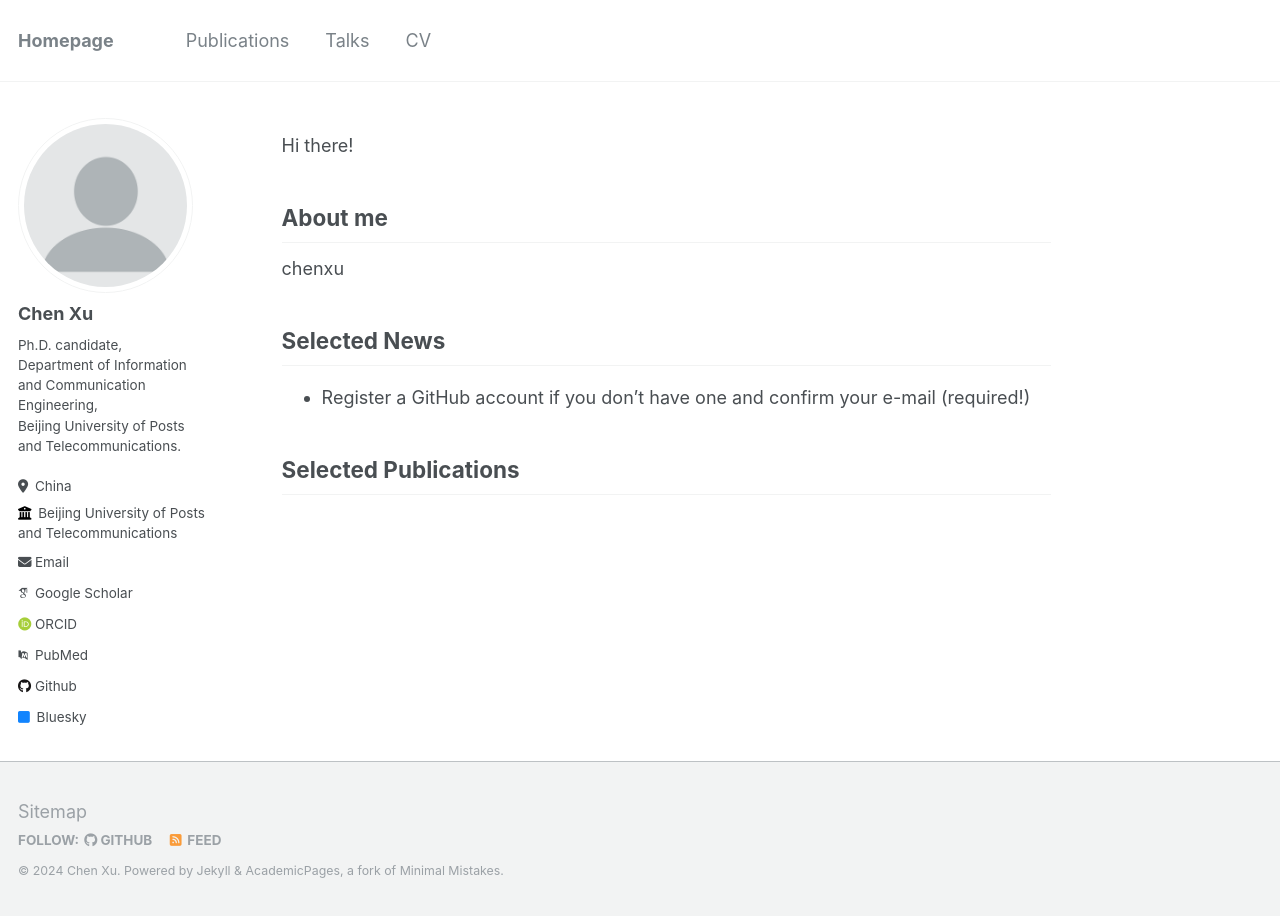
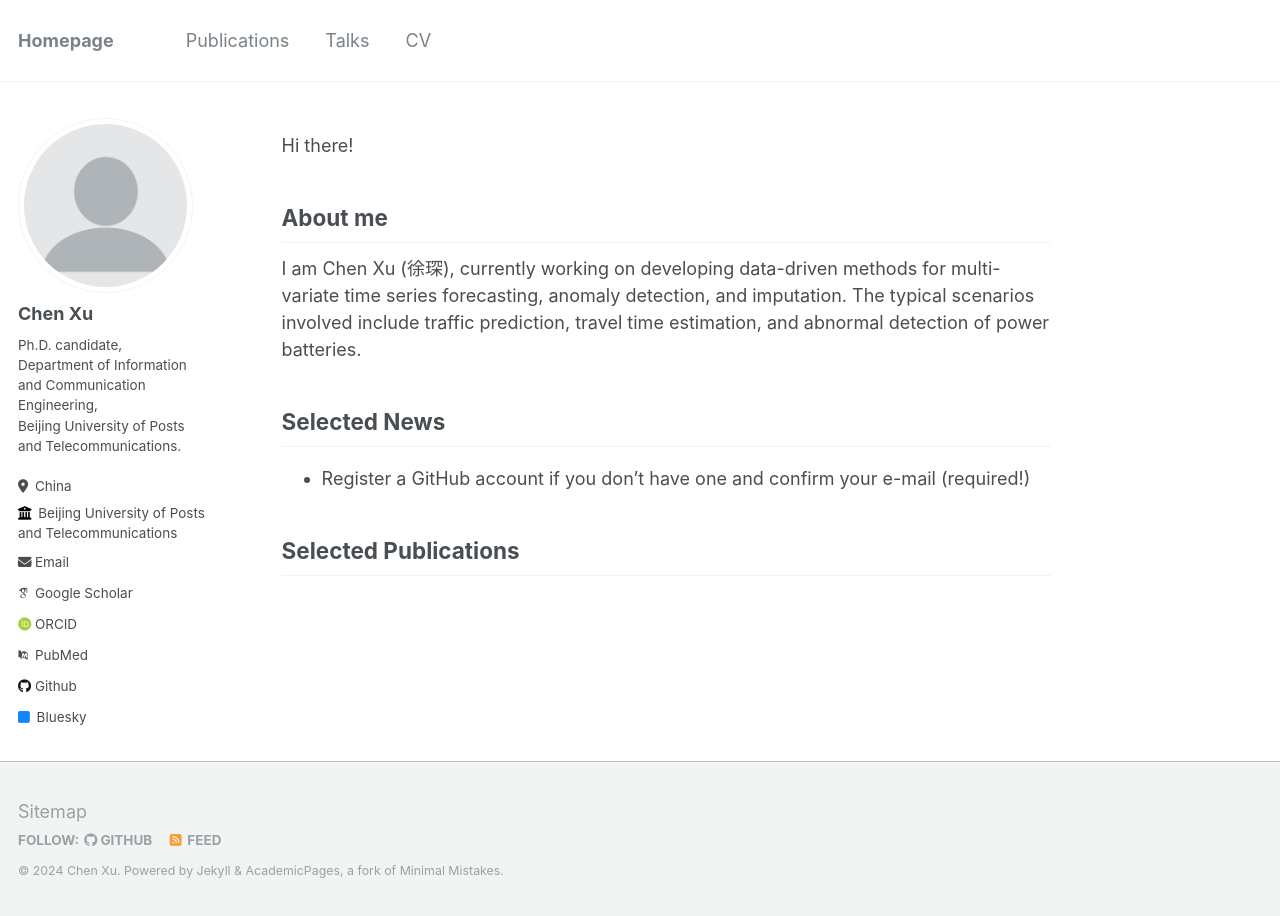
Before and after one commit to ChenXu02/ChenXu02.github.io, a Jekyll site: the page built from _pages/about.md, in a window 1280 px wide. Built offline with Jekyll 4.4.1, drawn with Linux system fonts in a browser that asks for light colours; some web fonts are replaced.

Commit message:
Update about.md

```diff
--- a/_pages/about.md
+++ b/_pages/about.md
@@ -9,9 +9,11 @@ redirect_from:
 
 Hi there!
 
+
+
 About me
 ------
-chenxu
+I am Chen Xu (徐琛), currently working on developing data-driven methods for multi-variate time series forecasting, anomaly detection, and imputation. The typical scenarios involved include traffic prediction, travel time estimation, and abnormal detection of power batteries.
 
 Selected News
 ------
```
